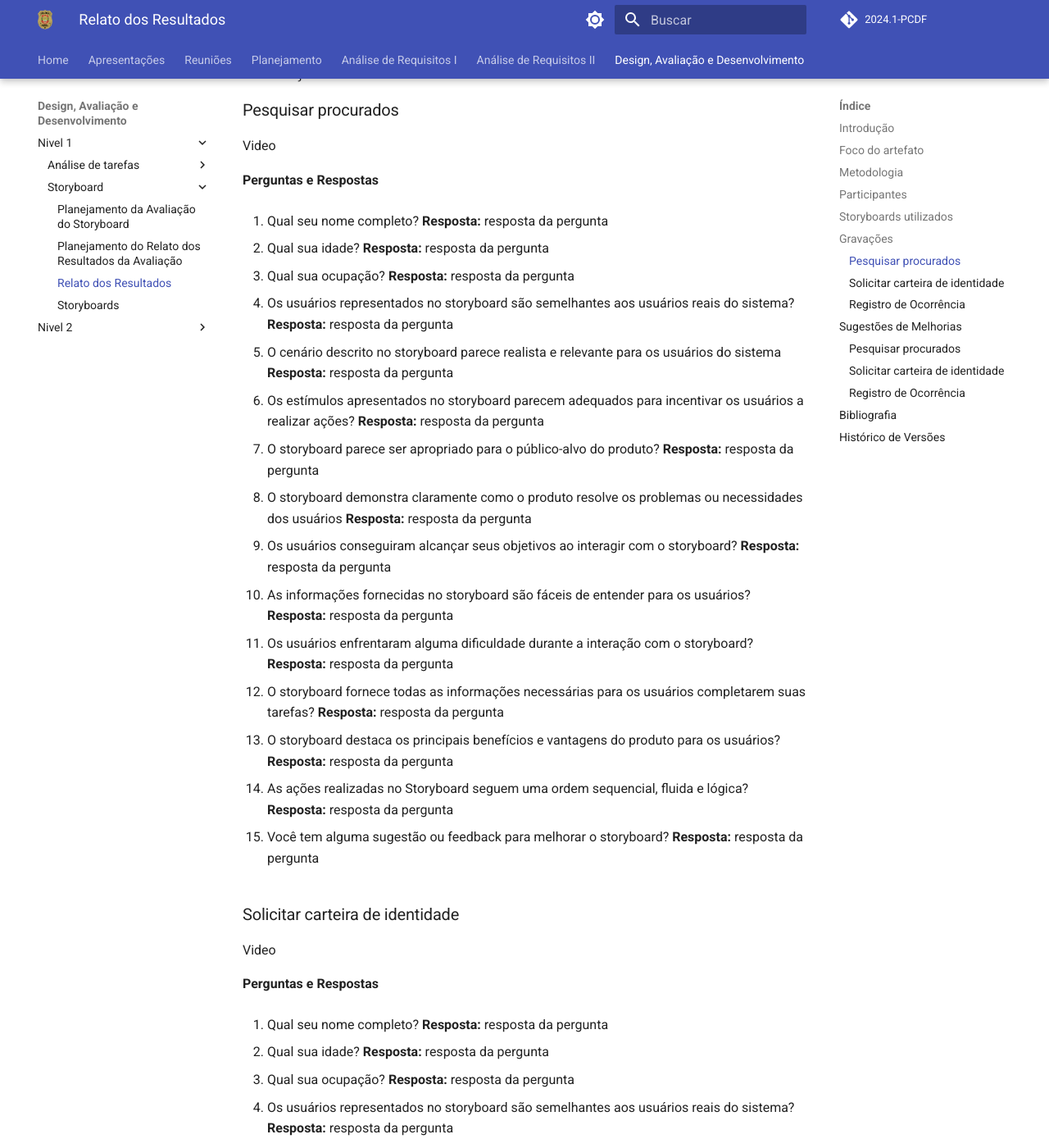
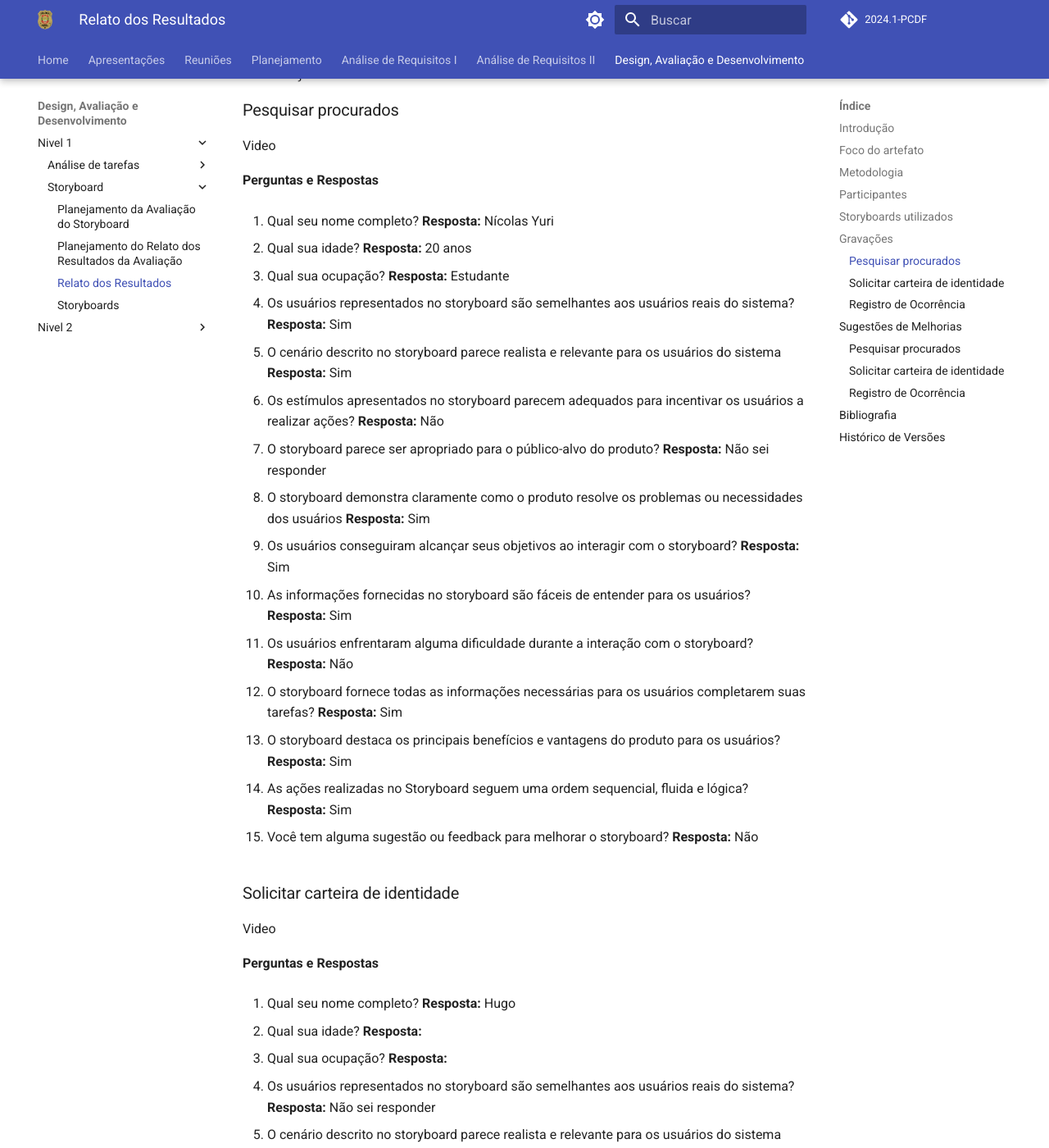
Before and after one commit to Interacao-Humano-Computador/2024.1-PCDF, an MkDocs documentation site: the page built from docs/design/Nivel1/storyboard/relato.md, in a window 1280 px wide and 1400 px high, scrolled down 3134 px. Shown: the whole window at 82% size. Built offline with MkDocs 1.6.1 and Material for MkDocs 9.7.7, drawn with Linux system fonts in a browser that asks for light colours; comment, search, counter and statistics services are not loaded; some of the changed text lies outside the part shown.

Commit message:
Relato entrevista storyboard

```diff
--- a/docs/design/Nivel1/storyboard/relato.md
+++ b/docs/design/Nivel1/storyboard/relato.md
@@ -46,35 +46,35 @@
 
 **Perguntas e Respostas**
 
-1. Qual seu nome completo? **Resposta:** resposta da pergunta
+1. Qual seu nome completo? **Resposta:** Nícolas Yuri
 
-2. Qual sua idade? **Resposta:** resposta da pergunta
+2. Qual sua idade? **Resposta:** 20 anos
 
-3. Qual sua ocupação? **Resposta:** resposta da pergunta
+3. Qual sua ocupação? **Resposta:** Estudante
 
-4. Os usuários representados no storyboard são semelhantes aos usuários reais do sistema? **Resposta:** resposta da pergunta
+4. Os usuários representados no storyboard são semelhantes aos usuários reais do sistema? **Resposta:** Sim
 
-5. O cenário descrito no storyboard parece realista e relevante para os usuários do sistema **Resposta:** resposta da pergunta
+5. O cenário descrito no storyboard parece realista e relevante para os usuários do sistema **Resposta:** Sim
 
-6. Os estímulos apresentados no storyboard parecem adequados para incentivar os usuários a realizar ações? **Resposta:** resposta da pergunta
+6. Os estímulos apresentados no storyboard parecem adequados para incentivar os usuários a realizar ações? **Resposta:** Não
 
-7. O storyboard parece ser apropriado para o público-alvo do produto? **Resposta:** resposta da pergunta
+7. O storyboard parece ser apropriado para o público-alvo do produto? **Resposta:** Não sei responder
 
-8. O storyboard demonstra claramente como o produto resolve os problemas ou necessidades dos usuários **Resposta:** resposta da pergunta
+8. O storyboard demonstra claramente como o produto resolve os problemas ou necessidades dos usuários **Resposta:** Sim
 
-9. Os usuários conseguiram alcançar seus objetivos ao interagir com o storyboard? **Resposta:** resposta da pergunta
+9. Os usuários conseguiram alcançar seus objetivos ao interagir com o storyboard? **Resposta:** Sim
 
-10. As informações fornecidas no storyboard são fáceis de entender para os usuários? **Resposta:** resposta da pergunta
+10. As informações fornecidas no storyboard são fáceis de entender para os usuários? **Resposta:** Sim
 
-11. Os usuários enfrentaram alguma dificuldade durante a interação com o storyboard? **Resposta:** resposta da pergunta
+11. Os usuários enfrentaram alguma dificuldade durante a interação com o storyboard? **Resposta:** Não
 
-12. O storyboard fornece todas as informações necessárias para os usuários completarem suas tarefas? **Resposta:** resposta da pergunta
+12. O storyboard fornece todas as informações necessárias para os usuários completarem suas tarefas? **Resposta:** Sim
 
-13. O storyboard destaca os principais benefícios e vantagens do produto para os usuários? **Resposta:** resposta da pergunta
+13. O storyboard destaca os principais benefícios e vantagens do produto para os usuários? **Resposta:** Sim
 
-14. As ações realizadas no Storyboard seguem uma ordem sequencial, fluida e lógica? **Resposta:** resposta da pergunta
+14. As ações realizadas no Storyboard seguem uma ordem sequencial, fluida e lógica? **Resposta:** Sim
 
-15. Você tem alguma sugestão ou feedback para melhorar o storyboard? **Resposta:** resposta da pergunta
+15. Você tem alguma sugestão ou feedback para melhorar o storyboard? **Resposta:** Não
 
 
 
@@ -83,35 +83,35 @@
 
 **Perguntas e Respostas**
 
-1. Qual seu nome completo? **Resposta:** resposta da pergunta
+1. Qual seu nome completo? **Resposta:** Hugo
 
-2. Qual sua idade? **Resposta:** resposta da pergunta
+2. Qual sua idade? **Resposta:**
 
-3. Qual sua ocupação? **Resposta:** resposta da pergunta
+3. Qual sua ocupação? **Resposta:**
 
-4. Os usuários representados no storyboard são semelhantes aos usuários reais do sistema? **Resposta:** resposta da pergunta
+4. Os usuários representados no storyboard são semelhantes aos usuários reais do sistema? **Resposta:** Não sei responder
 
-5. O cenário descrito no storyboard parece realista e relevante para os usuários do sistema **Resposta:** resposta da pergunta
+5. O cenário descrito no storyboard parece realista e relevante para os usuários do sistema **Resposta:** Sim
 
-6. Os estímulos apresentados no storyboard parecem adequados para incentivar os usuários a realizar ações? **Resposta:** resposta da pergunta
+6. Os estímulos apresentados no storyboard parecem adequados para incentivar os usuários a realizar ações? **Resposta:** Não
 
-7. O storyboard parece ser apropriado para o público-alvo do produto? **Resposta:** resposta da pergunta
+7. O storyboard parece ser apropriado para o público-alvo do produto? **Resposta:** Não sei responder
 
-8. O storyboard demonstra claramente como o produto resolve os problemas ou necessidades dos usuários **Resposta:** resposta da pergunta
+8. O storyboard demonstra claramente como o produto resolve os problemas ou necessidades dos usuários **Resposta:** Sim
 
-9. Os usuários conseguiram alcançar seus objetivos ao interagir com o storyboard? **Resposta:** resposta da pergunta
+9. Os usuários conseguiram alcançar seus objetivos ao interagir com o storyboard? **Resposta:** Sim
 
-10. As informações fornecidas no storyboard são fáceis de entender para os usuários? **Resposta:** resposta da pergunta
+10. As informações fornecidas no storyboard são fáceis de entender para os usuários? **Resposta:** Sim
 
-11. Os usuários enfrentaram alguma dificuldade durante a interação com o storyboard? **Resposta:** resposta da pergunta
+11. Os usuários enfrentaram alguma dificuldade durante a interação com o storyboard? **Resposta:** Não
 
-12. O storyboard fornece todas as informações necessárias para os usuários completarem suas tarefas? **Resposta:** resposta da pergunta
+12. O storyboard fornece todas as informações necessárias para os usuários completarem suas tarefas? **Resposta:** Não sei repsonder
 
-13. O storyboard destaca os principais benefícios e vantagens do produto para os usuários? **Resposta:** resposta da pergunta
+13. O storyboard destaca os principais benefícios e vantagens do produto para os usuários? **Resposta:** Sim
 
-14. As ações realizadas no Storyboard seguem uma ordem sequencial, fluida e lógica? **Resposta:** resposta da pergunta
+14. As ações realizadas no Storyboard seguem uma ordem sequencial, fluida e lógica? **Resposta:** Sim
 
-15. Você tem alguma sugestão ou feedback para melhorar o storyboard? **Resposta:** resposta
+15. Você tem alguma sugestão ou feedback para melhorar o storyboard? **Resposta:** Não
 
 ### Registro de Ocorrência
 Video
```
